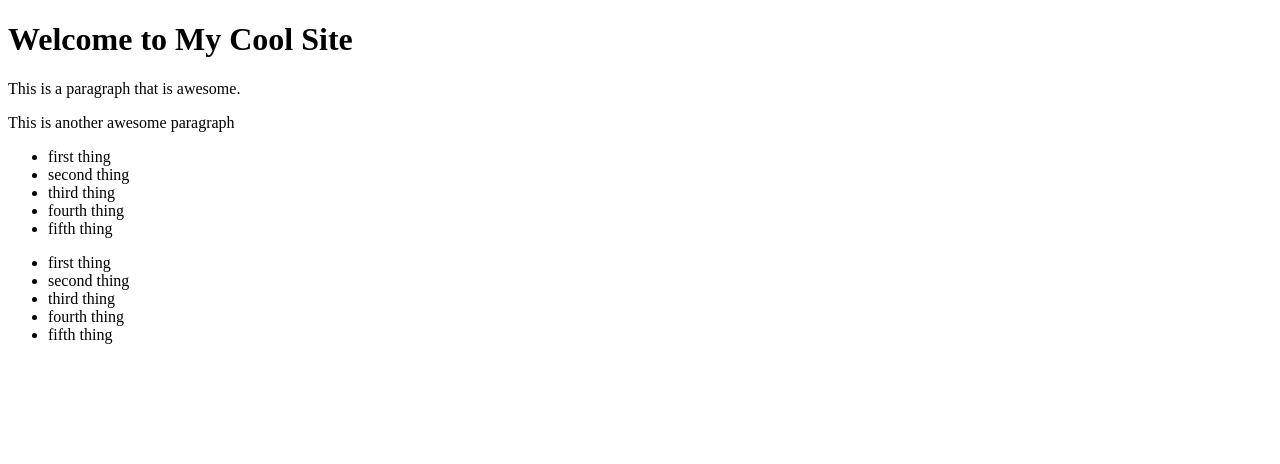
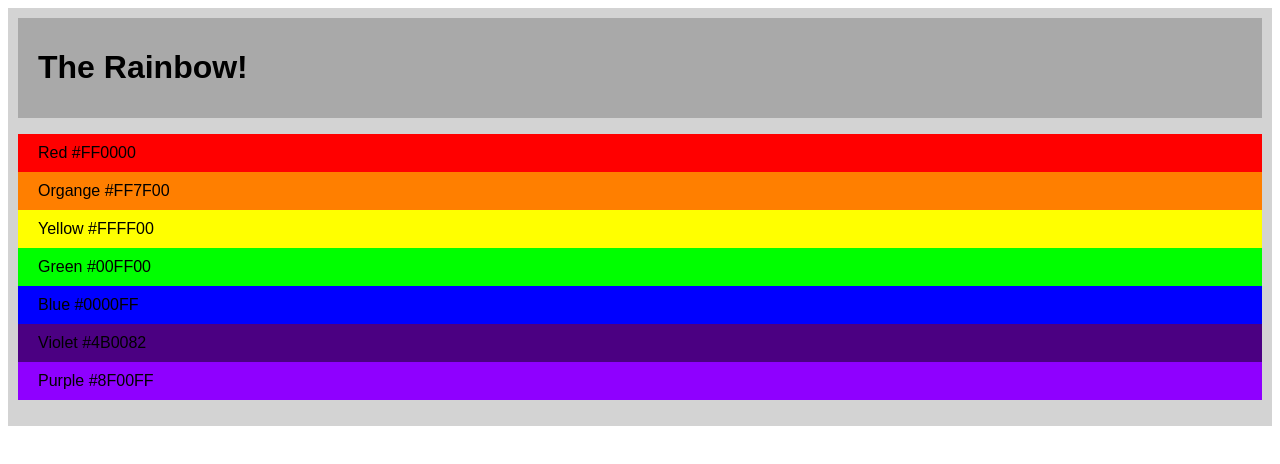
Before and after one commit to amhayslip/css-selectors, a plain HTML site: page index.html in a window 1280 px wide. Drawn offline with Linux system fonts and the light colour scheme.

Commit message:
build rainbow excerise

```diff
--- a/index.html
+++ b/index.html
@@ -1,39 +1,26 @@
 <!DOCTYPE html>
 <html>
 <head>
+	<link rel="stylesheet" type="text/css" href="style.css">
 	<title>CSS Selector Practice</title>
 </head>
 <body>
-	<h1>Welcome to My Cool Site</h1>
 
-	<div class="first-paragraph">
-		<p>This is a paragraph that is awesome.</p>
-		<p>This is another awesome paragraph</p>
-	</div>
+	<div class="rainbow-container">
 
-	<div class="awesome-things">
+		<div class="title-container">
+			<h1>The Rainbow!</h1>
+		</div>
+
 		<ul>
-			<li>first thing</li>
-			<li>second thing</li>
-			<li>third thing</li>
-			<li>fourth thing</li>
-			<li>fifth thing</li>
+			<li>Red #FF0000</li>
+			<li>Organge #FF7F00</li>
+			<li>Yellow #FFFF00</li>
+			<li>Green #00FF00</li>
+			<li>Blue #0000FF</li>
+			<li>Violet #4B0082</li>
+			<li>Purple #8F00FF</li>
 		</ul>
-	</div>
-
-	<div id="awesome-things">
-		<ul>
-			<li>first thing</li>
-			<li>second thing</li>
-			<li>third thing</li>
-			<li>fourth thing</li>
-			<li>fifth thing</li>
-		</ul>
-	</div>
-
-	<div class="image-container">
-		<div class="image-box">
-		</div>
 	</div>
 
 </body>
--- a/style.css
+++ b/style.css
@@ -0,0 +1,26 @@
+ul { padding: 0; }
+
+li {
+	list-style: none;
+	padding: 10px 20px;
+	font-family: sans-serif;
+}
+
+li:nth-child(1) { background-color: #FF0000; }
+li:nth-child(2) { background-color: #FF7F00; }
+li:nth-child(3) { background-color: #FFFF00; }
+li:nth-child(4) { background-color: #00FF00; }
+li:nth-child(5) { background-color: #0000FF; }
+li:nth-child(6) { background-color: #4B0082; }
+li:nth-child(7) { background-color: #8F00FF; }
+
+.rainbow-container {
+	background-color: #d3d3d3;
+	padding: 10px;
+}
+
+.title-container {
+	background-color: #a9a9a9;
+	padding: 10px 20px;
+	font-family: sans-serif;
+}
```
